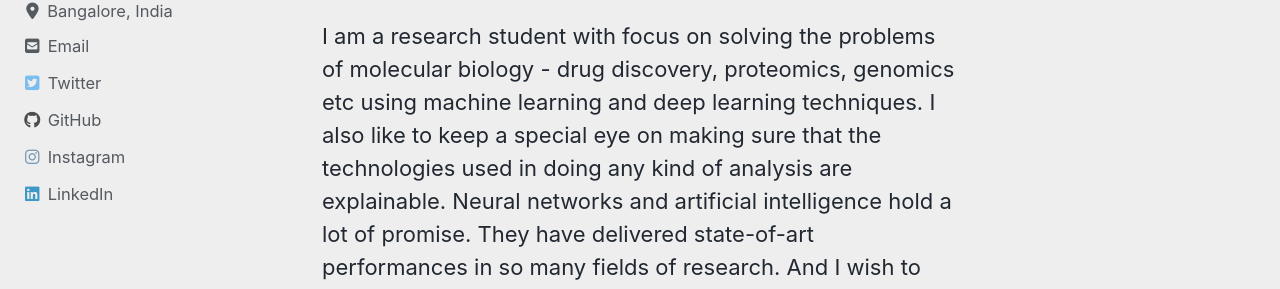
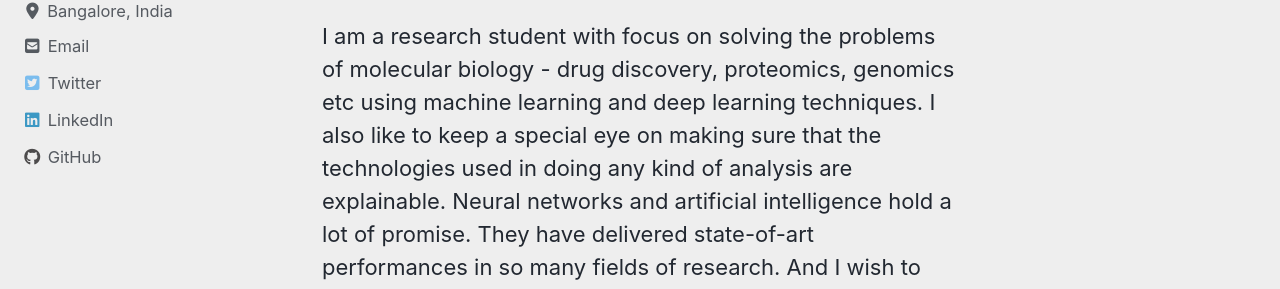
Before and after one commit to AayushGrover/AayushGrover.github.io, a Jekyll site: the page built from _pages/about.md, in a window 1280 px wide. Shown: the part 435-724 px from the top of the page. Built offline with Jekyll 4.4.1, drawn with Linux system fonts in a browser that asks for light colours; cached includes are drawn as plain includes; nearby versions of some CDN libraries; part of the change alters nothing that is shown.

Commit message:
Update _config.yml

```diff
--- a/_config.yml
+++ b/_config.yml
@@ -101,30 +101,33 @@ author:
   avatar           : "/assets/Profile.jpeg" # path of avatar image, e.g. "/assets/images/bio-photo.jpg"
   bio              : "Integrated master student at International Institute of Information Technology Bangalore, Data Science, Python, Biology, and Football"
   location         : "Bangalore, India"
+  email            : "mailto:aayush.grover@iiitb.org"
   googlescholar    : "https://scholar.google.com/citations?user=klamYX8AAAAJ&hl=en&oi=sra"
   linkedin         : "https://www.linkedin.com/in/aayush-g-000113117/"
-#   researchgate     : "https://www.researchgate.net/profile/Aayush_Grover"
+  github           : "https://github.com/AayushGrover"
+  twitter          : "https://twitter.com/AayushGrover8"
+  researchgate     : "https://www.researchgate.net/profile/Aayush_Grover"
 #   orcid            : "https://orcid.org/0000-0002-3716-2850"
 
   links:
     - label: "Email"
       icon: "fas fa-fw fa-envelope-square"
-      url: "mailto:aayush.grover@iiitb.org"
+#       url: "mailto:aayush.grover@iiitb.org"
     - label: "Website"
       icon: "fas fa-fw fa-link"
 #       url: "https://aayushgrover.github.io/"
     - label: "Twitter"
       icon: "fab fa-fw fa-twitter-square"
-      url: "https://twitter.com/AayushGrover8"
+#       url: "https://twitter.com/AayushGrover8"
     - label: "Facebook"
       icon: "fab fa-fw fa-facebook-square"
 #       url: "https://www.facebook.com/aayush.grover.71"
     - label: "GitHub"
       icon: "fab fa-fw fa-github"
-      url: "https://github.com/AayushGrover"
+#       url: "https://github.com/AayushGrover"
     - label: "Instagram"
       icon: "fab fa-fw fa-instagram"
-      url: "https://www.instagram.com/aayush__grover/"
+#       url: "https://www.instagram.com/aayush__grover/"
 
 # Site Footer
 footer:
```
